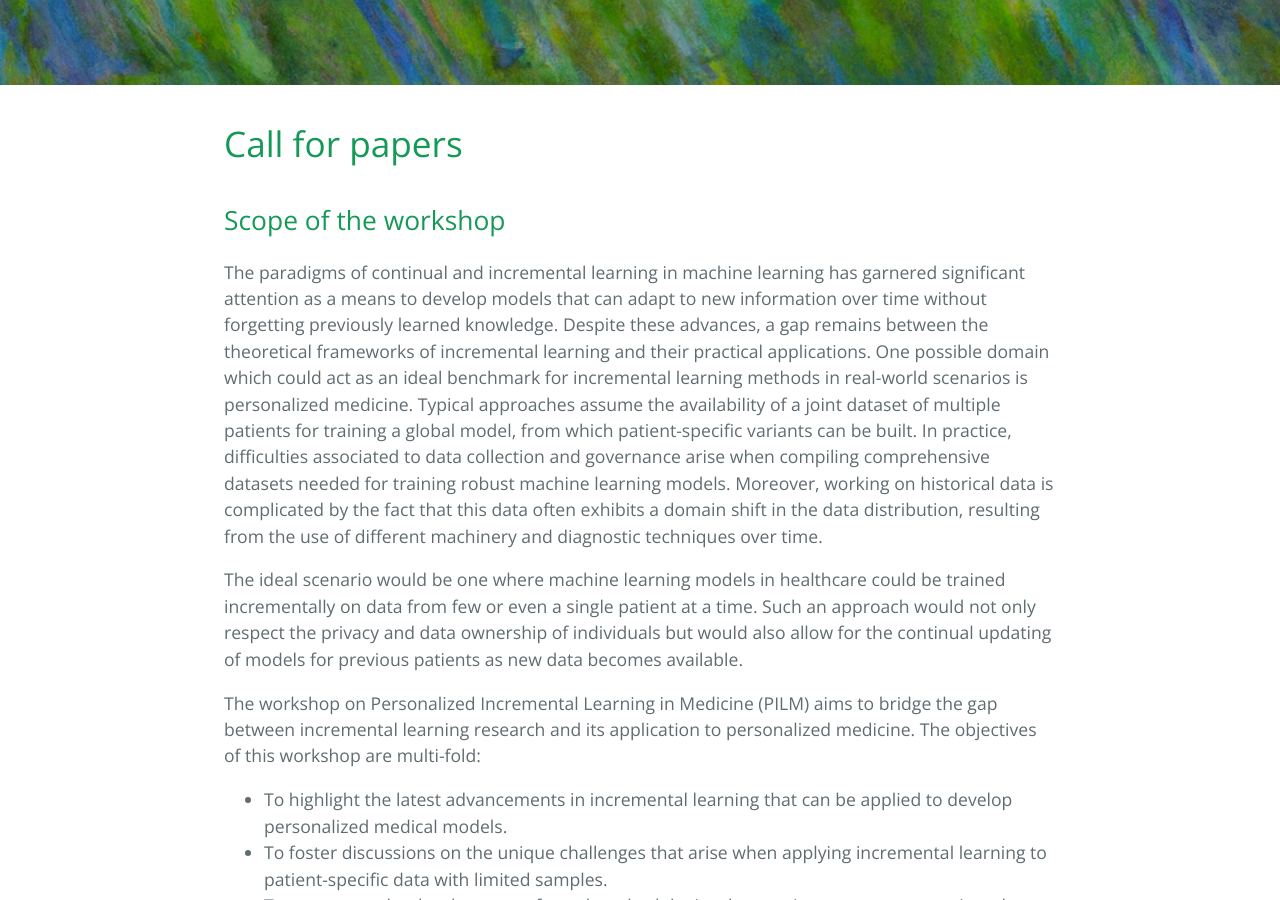
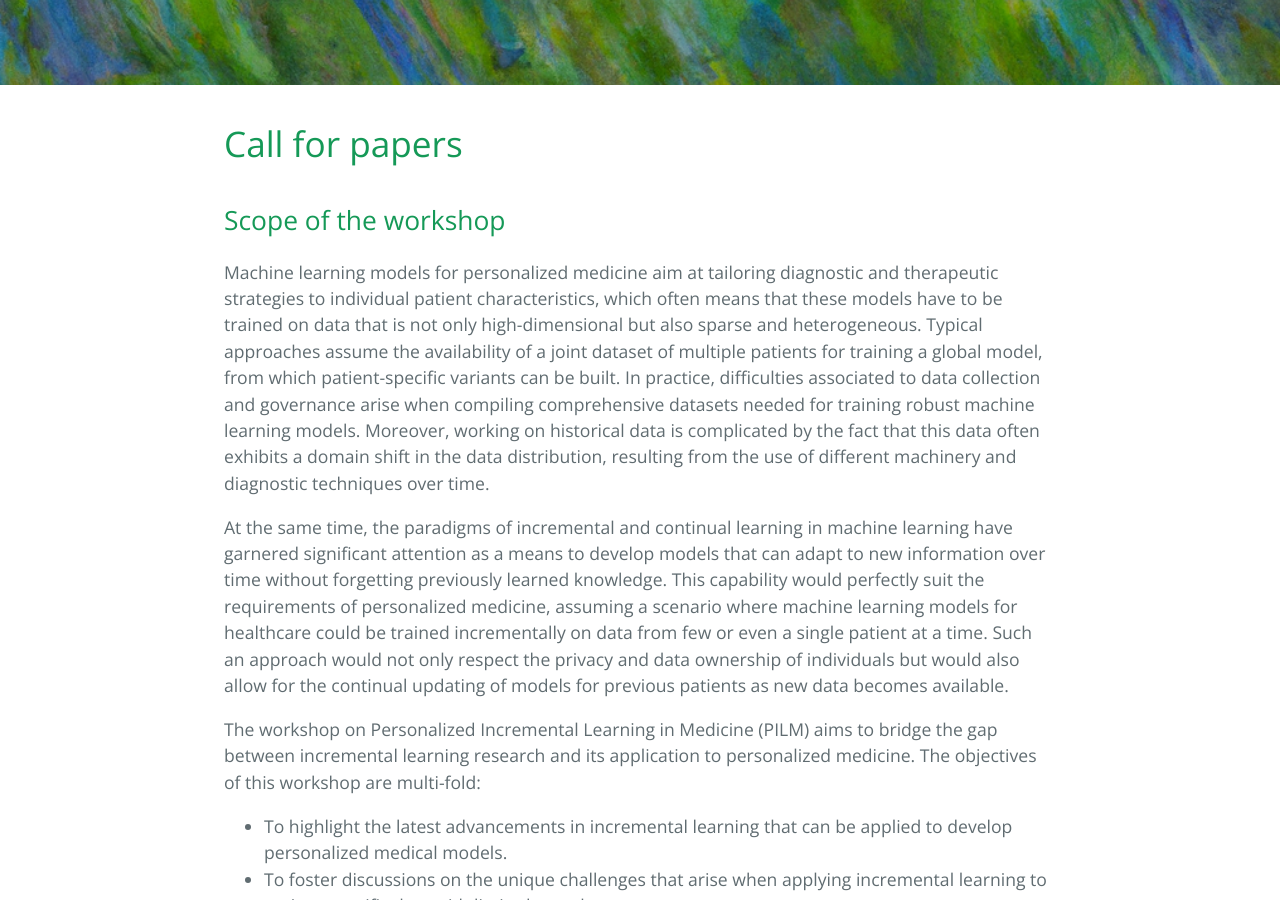
Before and after one commit to miccai-pilm/miccai-pilm.github.io, a Jekyll site: the page built from index.md, in a window 1280 px wide and 900 px high, scrolled down 412 px. Built offline with Jekyll 4.4.1, drawn with Linux system fonts in a browser that asks for light colours.

Commit message:
updated cfp

```diff
--- a/index.md
+++ b/index.md
@@ -6,23 +6,18 @@ layout: default
 
 ## Scope of the workshop
 
-The paradigms of continual and incremental learning in machine learning has garnered significant
-attention as a means to develop models that can adapt to new information over time without forgetting
-previously learned knowledge.
-Despite these advances, a gap remains between the theoretical frameworks of incremental learning and
-their practical applications. One possible domain which could act as an ideal benchmark for incremental
-learning methods in real-world scenarios is personalized medicine.
-Typical approaches assume the availability of a joint dataset of multiple patients for training
-a global model, from which patient-specific variants can be built. In practice, difficulties associated to
-data collection and governance arise when
-compiling comprehensive datasets needed for training robust machine learning models. Moreover, working
-on historical data is complicated by the fact that this data often exhibits a domain shift in the data distribution,
-resulting from
+Machine learning models for personalized medicine aim at tailoring diagnostic and therapeutic strategies to individual patient characteristics,
+which often means that these models have to be trained on data that is not only high-dimensional but also sparse and heterogeneous.
+Typical approaches assume the availability of a joint dataset of multiple patients for training a global model, from which patient-specific variants can be built.
+In practice, difficulties associated to data collection and governance arise when compiling comprehensive datasets needed for training robust machine learning models.
+Moreover, working on historical data is complicated by the fact that this data often exhibits a domain shift in the data distribution, resulting from
 the use of different machinery and diagnostic techniques over time.
 
-The ideal scenario would be one where machine learning models in healthcare could be trained incrementally
-on data from few or even a single patient at a time. Such an approach would not only respect the privacy
-and data ownership of individuals but would also allow for the continual updating of models for previous
+At the same time, the paradigms of incremental and continual learning in machine learning have garnered significant
+attention as a means to develop models that can adapt to new information over time without forgetting previously learned knowledge.
+This capability would perfectly suit the requirements of personalized medicine, assuming a scenario where machine learning models
+for healthcare could be trained incrementally on data from few or even a single patient at a time.
+Such an approach would not only respect the privacy and data ownership of individuals but would also allow for the continual updating of models for previous
 patients as new data becomes available.
 
 The workshop on Personalized Incremental Learning in Medicine (PILM) aims to bridge the gap between
@@ -33,8 +28,6 @@ incremental learning research and its application to personalized medicine. The
 - To explore strategies for overcoming domain shifts within intra-patient data and ensuring robustness across diverse medical equipment.
 - To promote the sharing of insights and techniques that can address the issues of data privacy and the inaccessibility of old patient data in the context of continual learning.
 - To stimulate collaboration between researchers in machine learning, medical imaging, and clinical practice to develop practical, scalable, and patient-centric solutions.
-
-
 
 ## Topics
 
```
